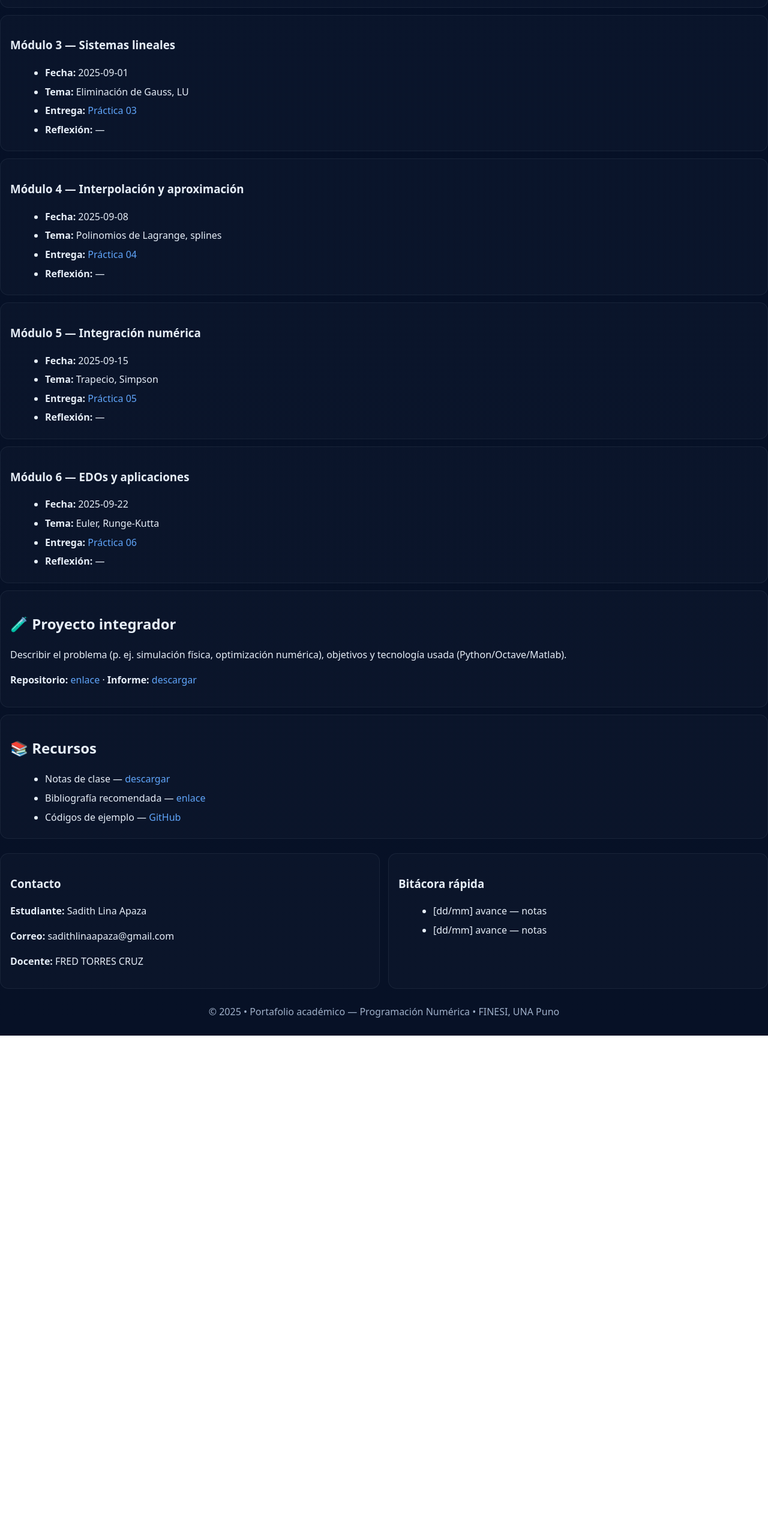
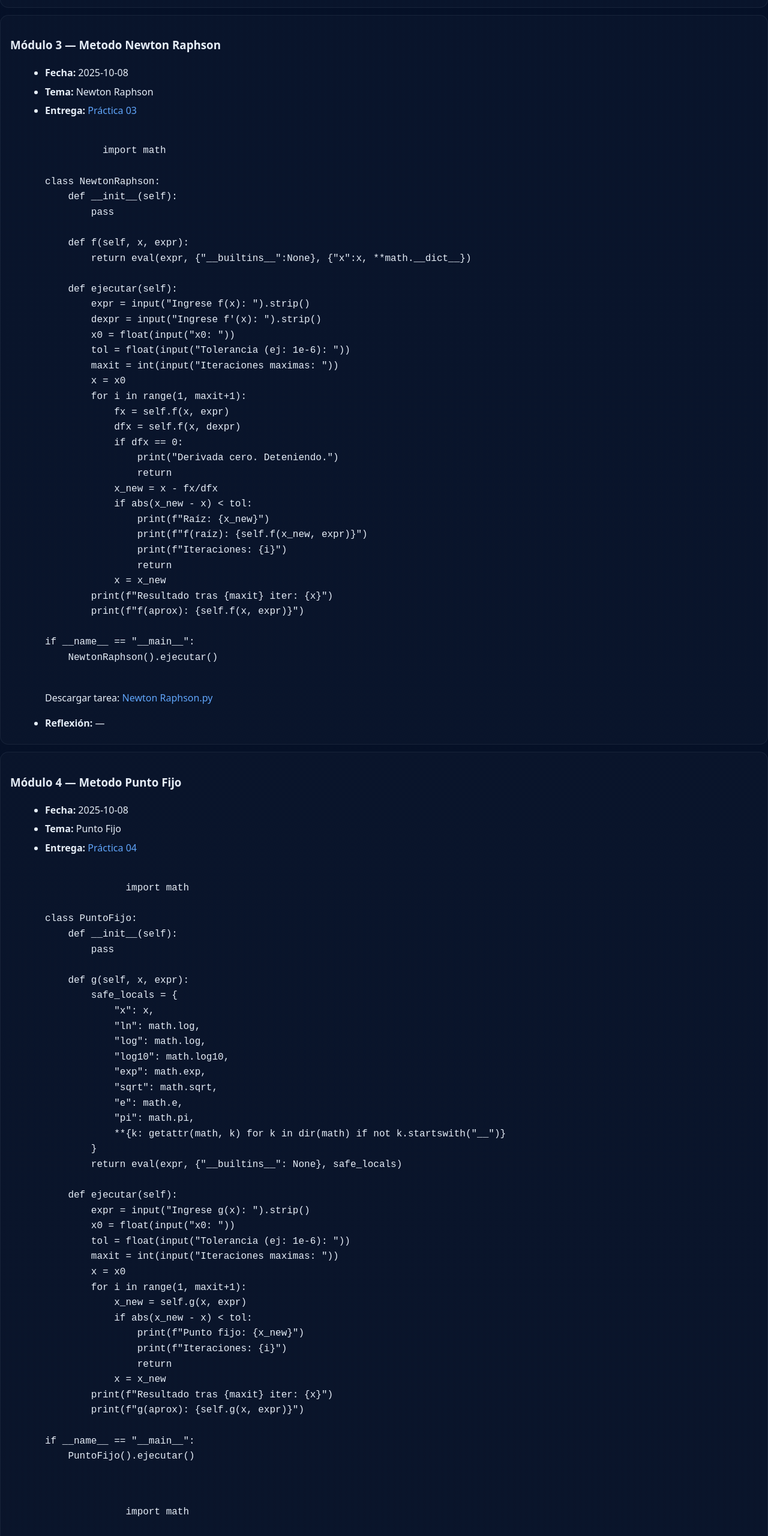
Before and after one commit to sadithlinaapaza-debug/Programacion-numerica, a plain HTML site: page index.html in a window 1280 px wide. Shown: the part 2478-5038 px from the top of the page at 60% size. Before the commit the page ends 4204 px from the top, so only its background shows below. Drawn offline with Linux system fonts and the light colour scheme.

Commit message:
Update index.html
metodos

```diff
--- a/index.html
+++ b/index.html
@@ -135,21 +135,151 @@ mi_grafica.graficar_consola()
         </article>
 
         <article class="col-4 card">
-          <h3>Módulo 3 — Sistemas lineales</h3>
+          <h3>Módulo 3 — Metodo Newton Raphson</h3>
           <ul>
-            <li><b>Fecha:</b> 2025-09-01</li>
-            <li><b>Tema:</b> Eliminación de Gauss, LU</li>
+            <li><b>Fecha:</b> 2025-10-08</li>
+            <li><b>Tema:</b> Newton Raphson </li>
             <li><b>Entrega:</b> <a href="#">Práctica 03</a></li>
+            <pre><code class="language-python">
+          import math
+
+class NewtonRaphson:
+    def __init__(self):
+        pass
+
+    def f(self, x, expr):
+        return eval(expr, {"__builtins__":None}, {"x":x, **math.__dict__})
+
+    def ejecutar(self):
+        expr = input("Ingrese f(x): ").strip()
+        dexpr = input("Ingrese f'(x): ").strip()
+        x0 = float(input("x0: "))
+        tol = float(input("Tolerancia (ej: 1e-6): "))
+        maxit = int(input("Iteraciones maximas: "))
+        x = x0
+        for i in range(1, maxit+1):
+            fx = self.f(x, expr)
+            dfx = self.f(x, dexpr)
+            if dfx == 0:
+                print("Derivada cero. Deteniendo.")
+                return
+            x_new = x - fx/dfx
+            if abs(x_new - x) < tol:
+                print(f"Raíz: {x_new}")
+                print(f"f(raíz): {self.f(x_new, expr)}")
+                print(f"Iteraciones: {i}")
+                return
+            x = x_new
+        print(f"Resultado tras {maxit} iter: {x}")
+        print(f"f(aprox): {self.f(x, expr)}")
+
+if __name__ == "__main__":
+    NewtonRaphson().ejecutar()
+              </code></pre>
+</div>
+            <p>Descargar tarea: <a href="Newton Raphson.py" download>Newton Raphson.py</a></p>
             <li><b>Reflexión:</b> —</li>
           </ul>
         </article>
 
         <article class="col-4 card">
-          <h3>Módulo 4 — Interpolación y aproximación</h3>
+          <h3>Módulo 4 — Metodo Punto Fijo</h3>
           <ul>
-            <li><b>Fecha:</b> 2025-09-08</li>
-            <li><b>Tema:</b> Polinomios de Lagrange, splines</li>
+            <li><b>Fecha:</b> 2025-10-08</li>
+            <li><b>Tema:</b> Punto Fijo</li>
             <li><b>Entrega:</b> <a href="#">Práctica 04</a></li>
+            <pre><code class="language-python">
+              import math
+
+class PuntoFijo:
+    def __init__(self):
+        pass
+
+    def g(self, x, expr):
+        safe_locals = {
+            "x": x,
+            "ln": math.log,
+            "log": math.log,
+            "log10": math.log10,
+            "exp": math.exp,
+            "sqrt": math.sqrt,
+            "e": math.e,
+            "pi": math.pi,
+            **{k: getattr(math, k) for k in dir(math) if not k.startswith("__")}
+        }
+        return eval(expr, {"__builtins__": None}, safe_locals)
+
+    def ejecutar(self):
+        expr = input("Ingrese g(x): ").strip()
+        x0 = float(input("x0: "))
+        tol = float(input("Tolerancia (ej: 1e-6): "))
+        maxit = int(input("Iteraciones maximas: "))
+        x = x0
+        for i in range(1, maxit+1):
+            x_new = self.g(x, expr)
+            if abs(x_new - x) < tol:
+                print(f"Punto fijo: {x_new}")
+                print(f"Iteraciones: {i}")
+                return
+            x = x_new
+        print(f"Resultado tras {maxit} iter: {x}")
+        print(f"g(aprox): {self.g(x, expr)}")
+
+if __name__ == "__main__":
+    PuntoFijo().ejecutar()
+               </code></pre>
+</div>
+               <pre><code class="language-python">
+              import math
+
+class PuntoFijo:
+    def __init__(self):
+        pass
+
+    def g(self, x, expr):
+        safe_locals = {
+            "x": x,
+            "ln": math.log,
+            "log": math.log,
+            "log10": math.log10,
+            "exp": math.exp,
+            "sqrt": math.sqrt,
+            "e": math.e,
+            "pi": math.pi,
+            **{k: getattr(math, k) for k in dir(math) if not k.startswith("__")}
+        }
+        return eval(expr, {"__builtins__": None}, safe_locals)
+
+    def ejecutar(self):
+        expr = input("Ingrese g(x): ").strip()
+        x0 = float(input("x0: "))
+        tol = float(input("Tolerancia (ej: 1e-6): "))
+        maxit = int(input("Iteraciones máximas: "))
+
+        x = x0
+        for i in range(1, maxit + 1):
+            x_new = self.g(x, expr)
+            error = abs((x_new - x) / x_new) * 100 if x_new != 0 else float('inf')
+
+            print(f"Iteración {i}: x = {x_new:.10f}, Error = {error:.6f}%")
+
+            if error < tol * 100:
+                print(f"\nPunto fijo: {x_new}")
+                print(f"Iteraciones: {i}")
+                print(f"Error porcentual final: {error:.6f}%")
+                return
+
+            x = x_new
+
+        print(f"\nResultado tras {maxit} iteraciones: {x}")
+        print(f"Error porcentual final: {error:.6f}%")
+
+if __name__ == "__main__":
+    PuntoFijo().ejecutar()
+               </code></pre>
+</div>
+            <p>Descargar tarea 1: <a href="Punto Fijo 1.py" download>Punto Fijo 1.py</a></p>
+            <p>Descargar tarea 2: <a href="punto fijo.py" download>punto fijo.py</a></p>
             <li><b>Reflexión:</b> —</li>
           </ul>
         </article>
```
